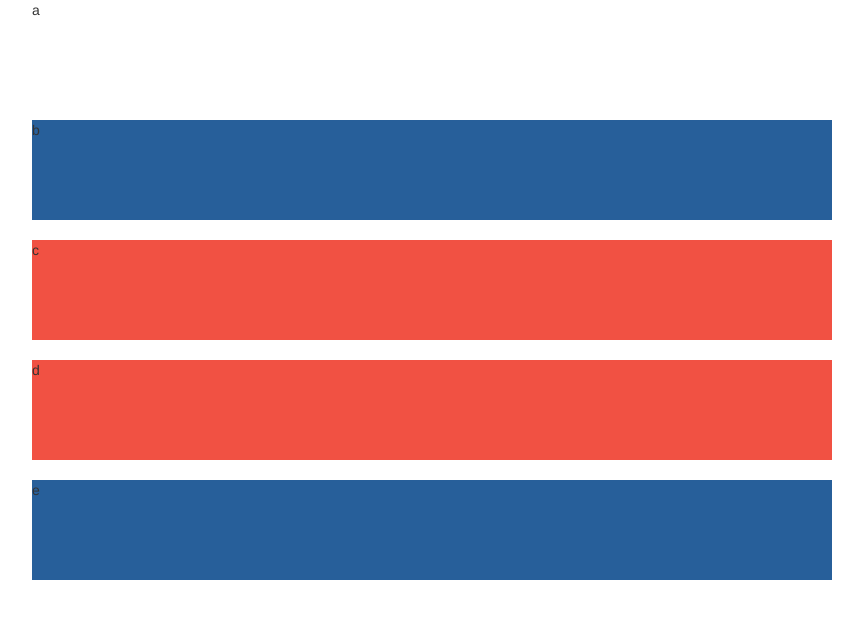
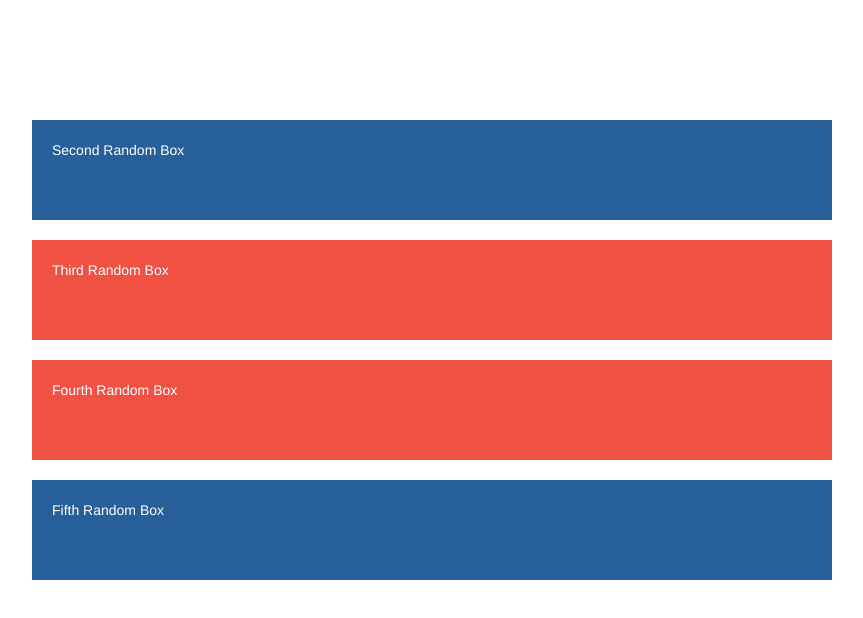
Before and after one commit to Ottoquattro/BackgroundRandomizer, a plain HTML site: page index.html in a window 1280 px wide. Shown: the whole page, without its empty margins (38-901 px from the left). Drawn offline with nearby package versions, Linux system fonts and the light colour scheme; files that its build step writes are made by us from their sources.

Commit message:
Class modified

```diff
--- a/css/style.css
+++ b/css/style.css
@@ -1 +1 @@
-.caso {width:800px; height:100px; background:#fff; margin-bottom: 20px}
+.random {width:800px; height:100px; background:#fff; margin-bottom: 20px; padding:20px; color:#fff;}
--- a/index.html
+++ b/index.html
@@ -19,27 +19,26 @@
 
     <div class="container">
 
-      <div class="caso">
-        a
+      <div class="random">
+        First Random Box
       </div>
-      <div class="caso">
-        b
+      <div class="random">
+        Second Random Box
       </div>
-      <div class="caso">
-        c
+      <div class="random">
+        Third Random Box
       </div>
-      <div class="caso">
-        d
+      <div class="random">
+        Fourth Random Box
       </div>
-      <div class="caso">
-        e
+      <div class="random">
+        Fifth Random Box
       </div>
 
     </div>
 
     <script src="js/jquery.js"></script>
     <script src="js/randomize.js"></script>
-    <script src="js/bootstrap.js"></script>
     <script src="app.js"></script>
 
 </body>
--- a/js/randomize.js
+++ b/js/randomize.js
@@ -12,7 +12,7 @@
             color        : ['#000', '#333', '#999']
         }, options);
 
-		var divs = $(".caso");
+		var divs = $(".random");
 
 		function colori() {
 			var color = settings.color[Math.floor(Math.random()*settings.color.length)];
```
Also changed, not shown: 1 other file.
